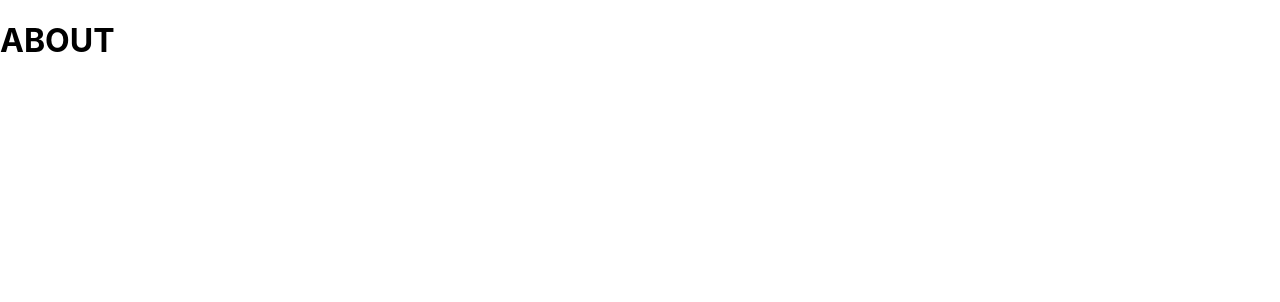
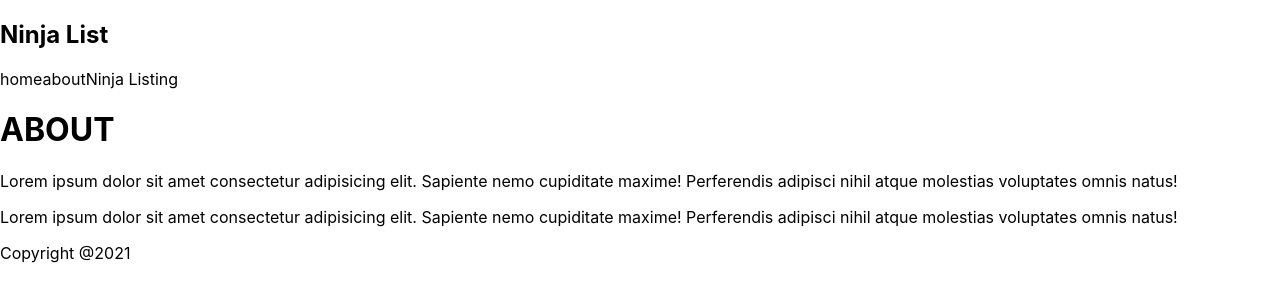
Before and after one commit to INOCcent-afk/clementia, a Next.js app: page /about in a window 1280 px wide. Shown: the top 302 px of the page. Built offline with nearby package versions, Linux system fonts and the light colour scheme.

Commit message:
change to ts

```diff
--- /dev/null
+++ b/components/Footer.tsx
@@ -0,0 +1,11 @@
+import React from "react";
+
+const Footer = () => {
+  return (
+    <>
+      <p>Copyright @2021</p>
+    </>
+  );
+};
+
+export default Footer;
--- a/components/Nav.tsx
+++ b/components/Nav.tsx
@@ -1,9 +1,18 @@
 import React from "react";
 
-// import { Link } from "next/router";
+import Link from "next/link";
 
 const Nav = () => {
-  return <>{/* <Link href="/about"></Link> */}</>;
+  return (
+    <nav>
+      <div className="logo">
+        <h1>Ninja List</h1>
+      </div>
+      <Link href="/">home</Link>
+      <Link href="/about">about</Link>
+      <Link href="/ninjas">Ninja Listing</Link>
+    </nav>
+  );
 };
 
 export default Nav;
--- a/pages/_app.js
+++ /dev/null
@@ -1,7 +0,0 @@
-import '../styles/globals.css'
-
-function MyApp({ Component, pageProps }) {
-  return <Component {...pageProps} />
-}
-
-export default MyApp
--- /dev/null
+++ b/pages/_app.tsx
@@ -0,0 +1,15 @@
+import "../styles/globals.css";
+import Nav from "../components/Nav";
+import Footer from "../components/Footer";
+
+function MyApp({ Component, pageProps }) {
+  return (
+    <>
+      <Nav />
+      <Component {...pageProps} />
+      <Footer />
+    </>
+  );
+}
+
+export default MyApp;
--- a/pages/about.tsx
+++ b/pages/about.tsx
@@ -2,9 +2,19 @@ import React from "react";
 
 const about = () => {
   return (
-    <>
+    <div>
       <h1>ABOUT</h1>
-    </>
+      <p>
+        Lorem ipsum dolor sit amet consectetur adipisicing elit. Sapiente nemo
+        cupiditate maxime! Perferendis adipisci nihil atque molestias voluptates
+        omnis natus!
+      </p>
+      <p>
+        Lorem ipsum dolor sit amet consectetur adipisicing elit. Sapiente nemo
+        cupiditate maxime! Perferendis adipisci nihil atque molestias voluptates
+        omnis natus!
+      </p>
+    </div>
   );
 };
 
--- a/tsconfig.json
+++ b/tsconfig.json
@@ -22,7 +22,7 @@
     "next-env.d.ts",
     "**/*.ts",
     "**/*.tsx"
-  ],
+, "pages/_app.tsx"  ],
   "exclude": [
     "node_modules"
   ]
```
Also changed, not shown: pages/ninjas/index.tsx (added, +11 -0 lines).
